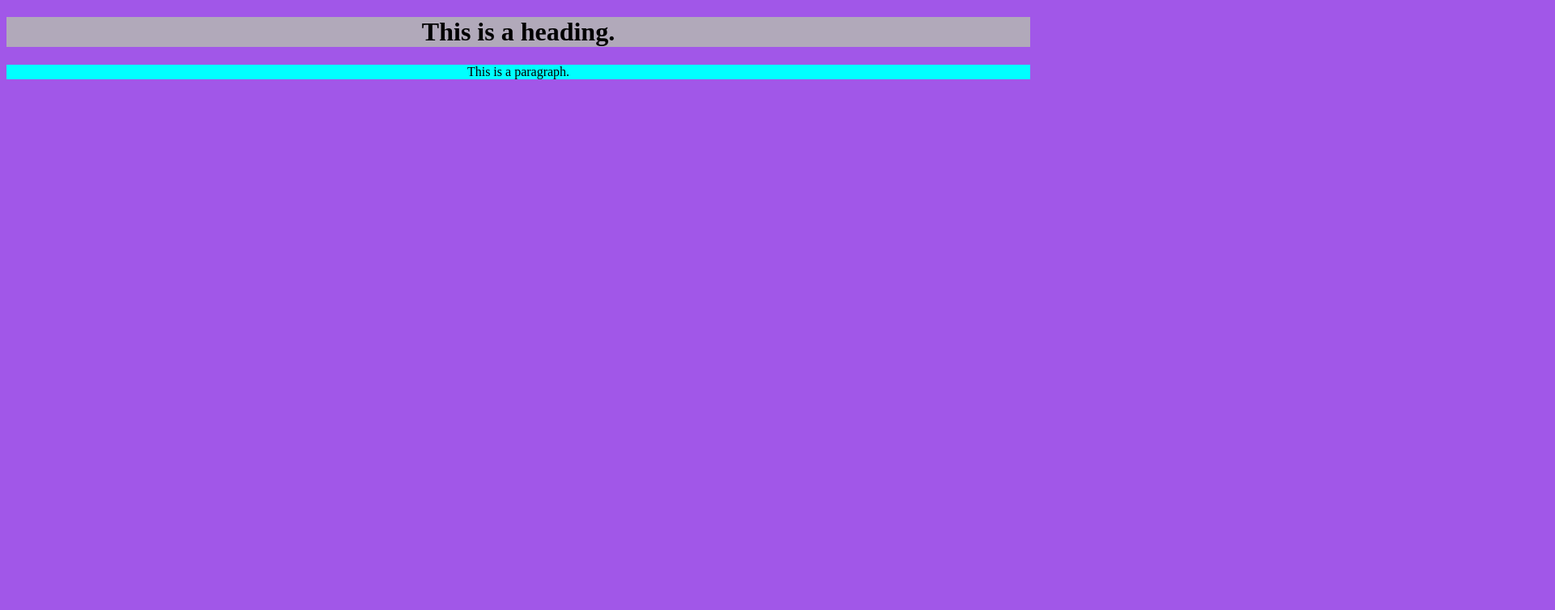
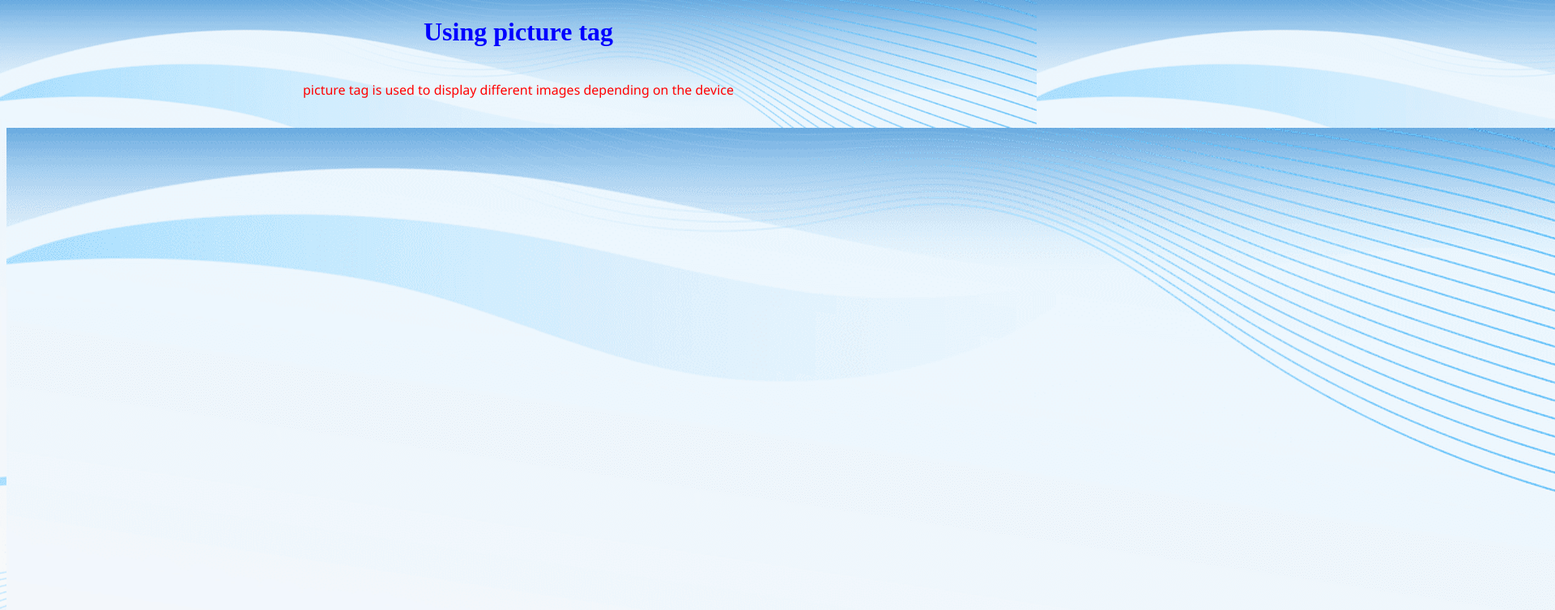
Before and after one commit to techoflashh/Learning-HTML, a plain HTML site: page practice3.html in a window 1280 px wide. Shown: the top 754 px of the page at 81% size, 1920 px wide, since content can reach past the window. Drawn offline with Linux system fonts and the light colour scheme.

Commit message:
Added picture element in practice 3

```diff
--- a/practice3.html
+++ b/practice3.html
@@ -1,18 +1,23 @@
 <!Doctype html>
 <html>
     <head>
+        <link rel="stylesheet" href="style.css">
         <title>
-            Page title
+            Practice3
         </title>
     </head>
-    <body style="text-align: center; background-color: rgba(137, 43, 226, 0.79);">
-        <h1 style="background-color:rgba(180, 180, 180, 0.877);">
-            This is a heading.
+    <body>
+        <h1>
+            Using picture tag
         </h1>
-        <p style="background-color: aqua;">
-            This is a paragraph.
+        <p>
+            picture tag is used to display different images depending on the device <br>
         </p>
-
+        <picture>
+            <source media="(min-width:1200px)" srcset="bg.png" style="width: 300px;">
+            <source media="(min-width:650px)" srcset="bgformobile.png" style="width: 200px;">
+            <img src="image1.png" alt="Image1">
+        </picture>
     </body>
 
 </html>
```
Also changed, not shown: index.html (+1 -1 lines), bgformobile.png (added).
